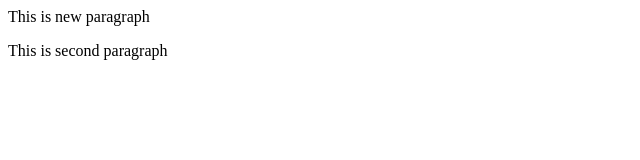
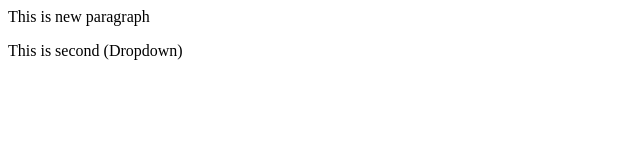
Before and after one commit to ankit-s0360/localRepo, a plain HTML site: page index.html in a window 1280 px wide. Shown: the full height of the page, 0-640 px from the left. Drawn offline with Linux system fonts and the light colour scheme.

```diff
--- a/index.html
+++ b/index.html
@@ -1,2 +1,2 @@
 <p>This is new paragraph</p>
-<p>This is second paragraph</p>
+<p>This is second (Dropdown)</p>
```
